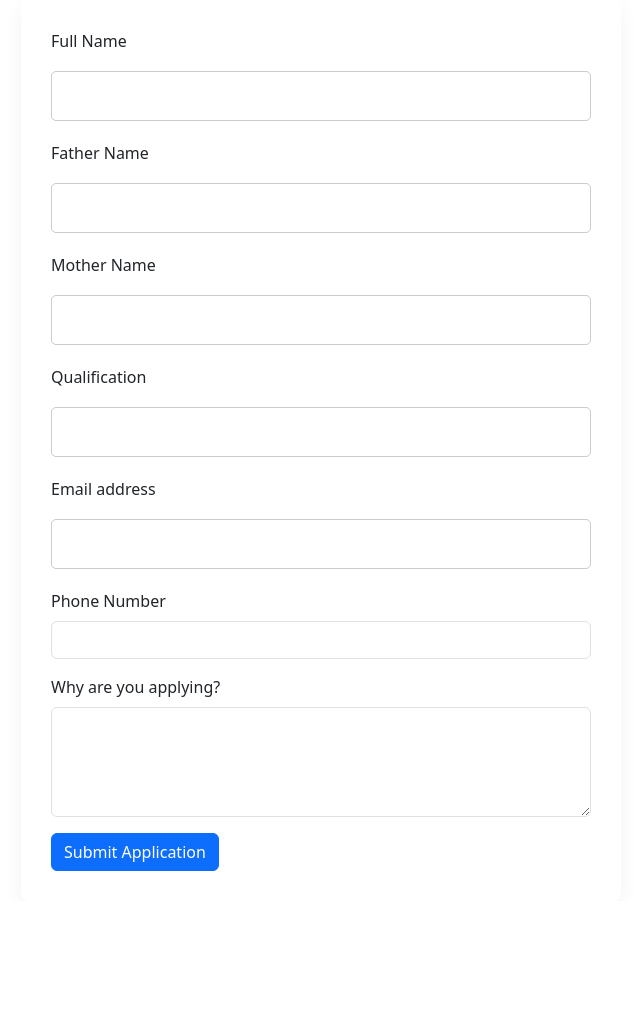
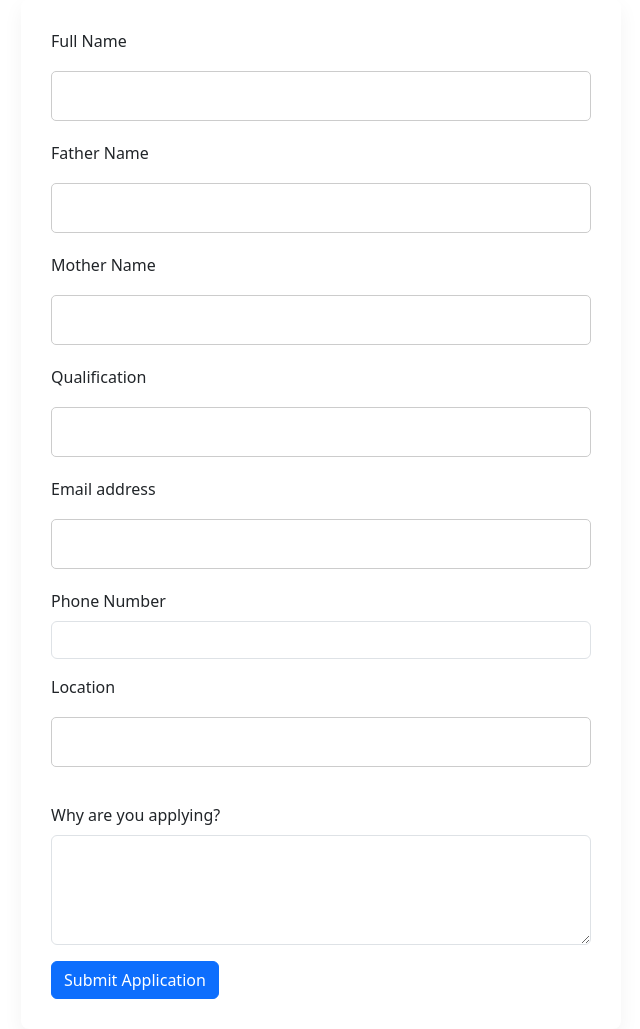
Before and after one commit to Manu0705/My_Application_Form, a Flask app: page / in a window 1280 px wide. Shown: the part 95-1124 px from the top of the page, without its empty margins (319-959 px from the left). Before the commit the page ends 966 px from the top, so only its background shows below. Run offline with Flask 3, Linux system fonts and the light colour scheme.

Commit message:
add commit

```diff
--- a/requriment.txt
+++ b/requriment.txt
@@ -12,6 +12,7 @@ CREATE TABLE applications (
     qualification varchar(255),
     email VARCHAR(255),
     phone VARCHAR(50),
+    location varchar(255),
     message TEXT
 );
 
--- a/templates/form.html
+++ b/templates/form.html
@@ -39,6 +39,10 @@
             <input type="tel" class="form-control" id="phone" name="phone">
         </div>
         <div class="mb-3">
+            <label for="location" class="form-label">Location</label>
+            <input type="text" class="Location" id="phone" name="location">
+        </div>
+              <div class="mb-3">
             <label for="message" class="form-label">Why are you applying?</label>
             <textarea class="form-control" id="message" name="message" rows="4"></textarea>
         </div>
```
